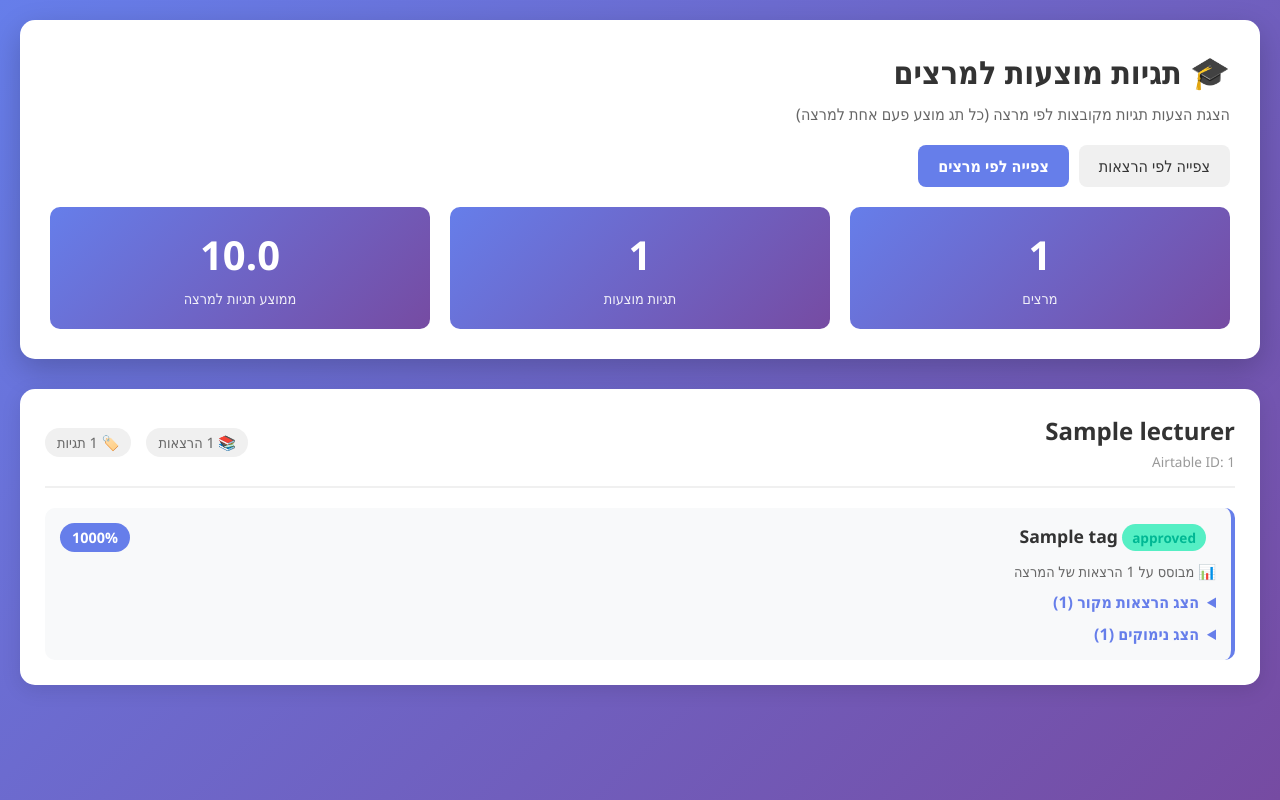
After one commit to nadav-shpitzik/hallo-tag-enricher-ai-be, a Flask app: template templates/lecturers.html in a window 1280 px wide. The commit adds this page. Run offline with Flask 3, Linux system fonts and the light colour scheme; the template is opened without the code that fills it: most values are stand-ins (such as "Sample title", 1, 10 or a date in 2020); some libraries are stand-ins or nearby versions.

Commit message:
Add a new page to view suggestions grouped by lecturer
Introduce a new route '/lecturers' and a corresponding HTML template to display suggestions aggregated by lecturer, enhancing data organization and user interface navigation. This includes updating dependencies and styling.

Replit-Commit-Author: Agent
Replit-Commit-Session-Id: c45de870-6840-44a5-bc92-e644a5cf12bc
Replit-Commit-Checkpoint-Type: full_checkpoint
Replit-Commit-Screenshot-Url: https://storage.googleapis.com/screenshot-production-us-central1/221f915b-d8c5-4cb2-9bf9-b25c08aefacc/c45de870-6840-44a5-bc92-e644a5cf12bc/wXWlcsH

```diff
--- a/pyproject.toml
+++ b/pyproject.toml
@@ -4,11 +4,13 @@ version = "0.1.0"
 description = "Add your description here"
 requires-python = ">=3.11"
 dependencies = [
+    "datasetrising>=1.0.4",
     "flask>=3.1.2",
     "numpy>=2.3.4",
     "openai>=2.5.0",
     "pandas>=2.3.3",
     "psycopg2-binary>=2.9.11",
+    "pyairtable>=3.2.0",
     "python-dotenv>=1.1.1",
     "scikit-learn>=1.7.2",
 ]
--- /dev/null
+++ b/templates/lecturers.html
@@ -0,0 +1,355 @@
+<!DOCTYPE html>
+<html dir="rtl" lang="he">
+<head>
+    <meta charset="UTF-8">
+    <meta name="viewport" content="width=device-width, initial-scale=1.0">
+    <title>תגיות מוצעות למרצים</title>
+    <style>
+        * {
+            margin: 0;
+            padding: 0;
+            box-sizing: border-box;
+        }
+
+        body {
+            font-family: 'Segoe UI', Tahoma, Geneva, Verdana, sans-serif;
+            background: linear-gradient(135deg, #667eea 0%, #764ba2 100%);
+            min-height: 100vh;
+            padding: 20px;
+            direction: rtl;
+        }
+
+        .container {
+            max-width: 1400px;
+            margin: 0 auto;
+        }
+
+        header {
+            background: white;
+            padding: 30px;
+            border-radius: 15px;
+            box-shadow: 0 10px 30px rgba(0,0,0,0.2);
+            margin-bottom: 30px;
+        }
+
+        h1 {
+            color: #333;
+            font-size: 2em;
+            margin-bottom: 10px;
+        }
+
+        .nav-tabs {
+            display: flex;
+            gap: 10px;
+            margin-top: 20px;
+        }
+
+        .nav-tabs a {
+            padding: 10px 20px;
+            background: #f0f0f0;
+            color: #333;
+            text-decoration: none;
+            border-radius: 8px;
+            transition: all 0.3s;
+        }
+
+        .nav-tabs a:hover {
+            background: #667eea;
+            color: white;
+        }
+
+        .nav-tabs a.active {
+            background: #667eea;
+            color: white;
+            font-weight: bold;
+        }
+
+        .stats {
+            display: grid;
+            grid-template-columns: repeat(auto-fit, minmax(200px, 1fr));
+            gap: 20px;
+            margin-top: 20px;
+        }
+
+        .stat-card {
+            background: linear-gradient(135deg, #667eea 0%, #764ba2 100%);
+            padding: 20px;
+            border-radius: 10px;
+            color: white;
+            text-align: center;
+        }
+
+        .stat-number {
+            font-size: 2.5em;
+            font-weight: bold;
+            display: block;
+            margin-bottom: 5px;
+        }
+
+        .stat-label {
+            font-size: 0.9em;
+            opacity: 0.9;
+        }
+
+        .lecturers-grid {
+            display: grid;
+            gap: 20px;
+        }
+
+        .lecturer-card {
+            background: white;
+            border-radius: 15px;
+            padding: 25px;
+            box-shadow: 0 5px 20px rgba(0,0,0,0.1);
+            transition: transform 0.3s;
+        }
+
+        .lecturer-card:hover {
+            transform: translateY(-5px);
+            box-shadow: 0 8px 30px rgba(0,0,0,0.15);
+        }
+
+        .lecturer-header {
+            display: flex;
+            justify-content: space-between;
+            align-items: center;
+            margin-bottom: 20px;
+            padding-bottom: 15px;
+            border-bottom: 2px solid #f0f0f0;
+        }
+
+        .lecturer-name {
+            font-size: 1.5em;
+            font-weight: bold;
+            color: #333;
+        }
+
+        .lecturer-meta {
+            display: flex;
+            gap: 15px;
+            color: #666;
+            font-size: 0.9em;
+        }
+
+        .meta-badge {
+            background: #f0f0f0;
+            padding: 5px 12px;
+            border-radius: 20px;
+        }
+
+        .tags-section {
+            display: grid;
+            gap: 15px;
+        }
+
+        .tag-suggestion {
+            background: #f8f9fa;
+            padding: 15px;
+            border-radius: 10px;
+            border-right: 4px solid #667eea;
+        }
+
+        .tag-header {
+            display: flex;
+            justify-content: space-between;
+            align-items: center;
+            margin-bottom: 10px;
+        }
+
+        .tag-name {
+            font-size: 1.1em;
+            font-weight: bold;
+            color: #333;
+        }
+
+        .tag-score {
+            background: #667eea;
+            color: white;
+            padding: 5px 12px;
+            border-radius: 20px;
+            font-size: 0.9em;
+            font-weight: bold;
+        }
+
+        .tag-status {
+            display: inline-block;
+            padding: 4px 10px;
+            border-radius: 15px;
+            font-size: 0.85em;
+            font-weight: bold;
+            margin-right: 10px;
+        }
+
+        .status-pending { background: #ffeaa7; color: #d63031; }
+        .status-approved { background: #55efc4; color: #00b894; }
+        .status-rejected { background: #fab1a0; color: #d63031; }
+        .status-synced { background: #74b9ff; color: #0984e3; }
+
+        .source-info {
+            color: #666;
+            font-size: 0.9em;
+            margin-top: 8px;
+        }
+
+        .source-lectures {
+            margin-top: 10px;
+            padding: 10px;
+            background: white;
+            border-radius: 8px;
+            font-size: 0.85em;
+        }
+
+        .source-lecture {
+            padding: 5px 0;
+            color: #555;
+        }
+
+        .rationale {
+            margin-top: 10px;
+            padding: 10px;
+            background: white;
+            border-radius: 8px;
+            color: #555;
+            font-size: 0.9em;
+            border-right: 2px solid #ddd;
+        }
+
+        .rationale-item {
+            margin-bottom: 8px;
+            padding-bottom: 8px;
+            border-bottom: 1px solid #f0f0f0;
+        }
+
+        .rationale-item:last-child {
+            border-bottom: none;
+            margin-bottom: 0;
+            padding-bottom: 0;
+        }
+
+        .empty-state {
+            background: white;
+            padding: 60px;
+            border-radius: 15px;
+            text-align: center;
+            box-shadow: 0 5px 20px rgba(0,0,0,0.1);
+        }
+
+        .empty-state h2 {
+            color: #999;
+            font-size: 1.8em;
+            margin-bottom: 15px;
+        }
+
+        .empty-state p {
+            color: #666;
+            font-size: 1.1em;
+        }
+    </style>
+</head>
+<body>
+    <div class="container">
+        <header>
+            <h1>🎓 תגיות מוצעות למרצים</h1>
+            <p style="color: #666; margin-top: 10px;">הצגת הצעות תגיות מקובצות לפי מרצה (כל תג מוצע פעם אחת למרצה)</p>
+
+            <div class="nav-tabs">
+                <a href="/">צפייה לפי הרצאות</a>
+                <a href="/lecturers" class="active">צפייה לפי מרצים</a>
+            </div>
+
+            <div class="stats">
+                <div class="stat-card">
+                    <span class="stat-number">{{ stats.total_lecturers }}</span>
+                    <span class="stat-label">מרצים</span>
+                </div>
+                <div class="stat-card">
+                    <span class="stat-number">{{ stats.total_tags }}</span>
+                    <span class="stat-label">תגיות מוצעות</span>
+                </div>
+                <div class="stat-card">
+                    <span class="stat-number">{{ "%.1f"|format(stats.avg_tags_per_lecturer) }}</span>
+                    <span class="stat-label">ממוצע תגיות למרצה</span>
+                </div>
+            </div>
+        </header>
+
+        {% if lecturers %}
+            <div class="lecturers-grid">
+                {% for lecturer in lecturers %}
+                <div class="lecturer-card">
+                    <div class="lecturer-header">
+                        <div>
+                            <div class="lecturer-name">{{ lecturer.lecturer_name }}</div>
+                            <div style="color: #999; font-size: 0.85em; margin-top: 5px;">
+                                Airtable ID: {{ lecturer.lecturer_external_id }}
+                            </div>
+                        </div>
+                        <div class="lecturer-meta">
+                            <div class="meta-badge">
+                                📚 {{ lecturer.lecture_count }} הרצאות
+                            </div>
+                            <div class="meta-badge">
+                                🏷️ {{ lecturer.tag_count }} תגיות
+                            </div>
+                        </div>
+                    </div>
+
+                    <div class="tags-section">
+                        {% for tag in lecturer.tags %}
+                        <div class="tag-suggestion">
+                            <div class="tag-header">
+                                <div>
+                                    <span class="tag-status status-{{ tag.status }}">{{ tag.status }}</span>
+                                    <span class="tag-name">{{ tag.tag_name_he }}</span>
+                                </div>
+                                <span class="tag-score">{{ "%.0f"|format(tag.score * 100) }}%</span>
+                            </div>
+
+                            <div class="source-info">
+                                📊 מבוסס על {{ tag.source_count }} הרצאות של המרצה
+                            </div>
+
+                            <details style="margin-top: 10px;">
+                                <summary style="cursor: pointer; color: #667eea; font-weight: bold;">
+                                    הצג הרצאות מקור ({{ tag.source_count }})
+                                </summary>
+                                <div class="source-lectures">
+                                    {% for lecture in tag.source_lectures %}
+                                    <div class="source-lecture">
+                                        • {{ lecture.lecture_title }}
+                                        <span style="color: #999; font-size: 0.9em;">({{ lecture.lecture_external_id }})</span>
+                                    </div>
+                                    {% endfor %}
+                                </div>
+                            </details>
+
+                            <details style="margin-top: 10px;">
+                                <summary style="cursor: pointer; color: #667eea; font-weight: bold;">
+                                    הצג נימוקים ({{ tag.rationales|length }})
+                                </summary>
+                                <div class="rationale">
+                                    {% for rationale in tag.rationales %}
+                                    <div class="rationale-item">
+                                        <div style="font-weight: bold; margin-bottom: 3px;">
+                                            {{ rationale.lecture_title }} ({{ "%.0f"|format(rationale.score * 100) }}%)
+                                        </div>
+                                        <div>{{ rationale.text }}</div>
+                                    </div>
+                                    {% endfor %}
+                                </div>
+                            </details>
+                        </div>
+                        {% endfor %}
+                    </div>
+                </div>
+                {% endfor %}
+            </div>
+        {% else %}
+            <div class="empty-state">
+                <h2>אין תגיות מוצעות</h2>
+                <p>טרם נוצרו הצעות תגיות למרצים במערכת</p>
+            </div>
+        {% endif %}
+    </div>
+</body>
+</html>
```
Also changed, not shown: templates/index.html (+29 -0 lines), web_viewer.py (+137 -0 lines), 2 other files.
